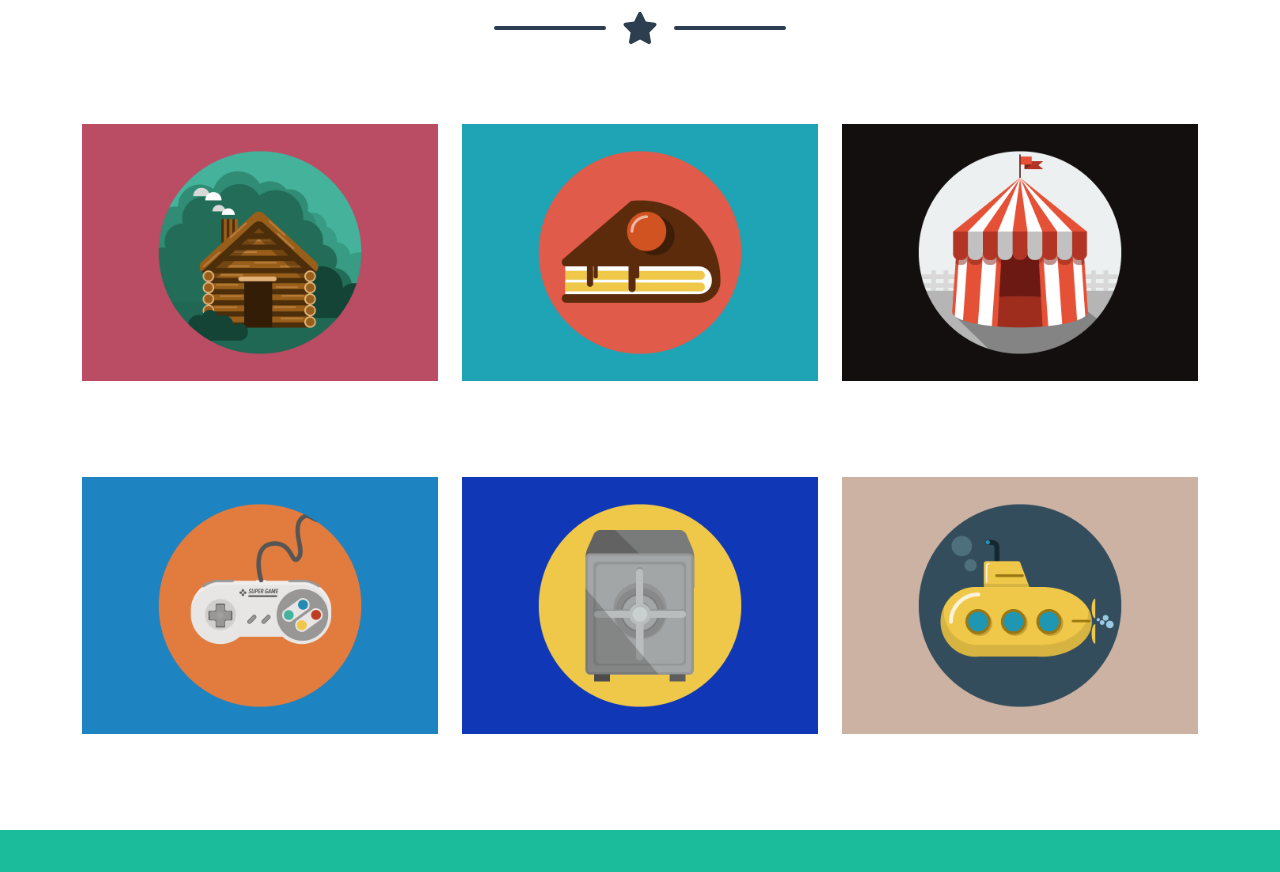
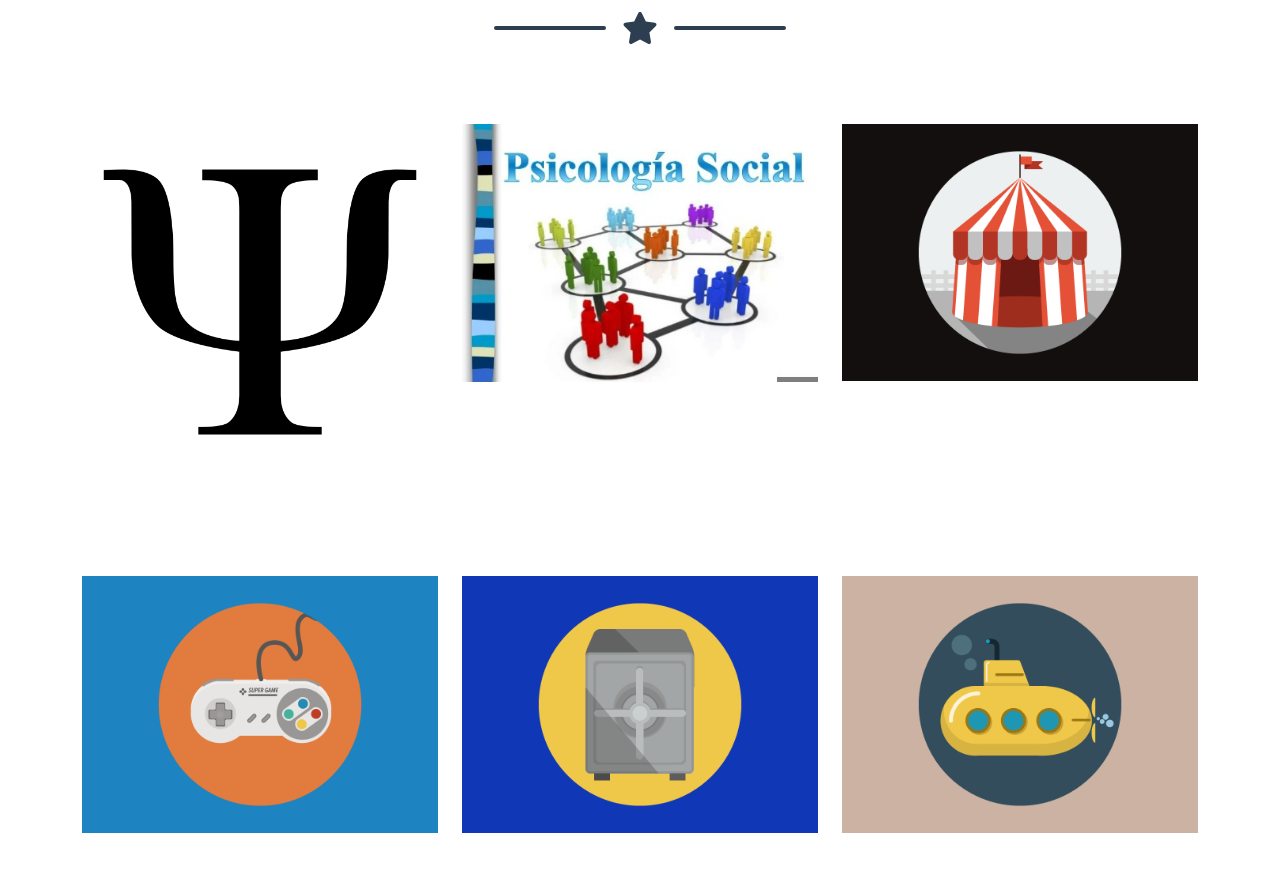
Before and after one commit to CesarSR21/Moodlese, a plain HTML site: page index.html in a window 1280 px wide. Shown: the part 920-1792 px from the top of the page. Drawn offline with nearby package versions, Linux system fonts and the light colour scheme.

Commit message:
Update index.html

```diff
--- a/index.html
+++ b/index.html
@@ -70,7 +70,7 @@
                             <div class="portfolio-item-caption d-flex align-items-center justify-content-center h-100 w-100">
                                 <div class="portfolio-item-caption-content text-center text-white"><i class="fas fa-plus fa-3x"></i></div>
                             </div>
-                            <img class="img-fluid" src="assets/img/portfolio/cabin.png" alt="..." />
+                            <img class="img-fluid" src="assets/img/portfolio/Psi1.png" alt="..." />
                         </div>
                     </div>
                     <!-- Psicología Item 2-->
@@ -79,7 +79,7 @@
                             <div class="portfolio-item-caption d-flex align-items-center justify-content-center h-100 w-100">
                                 <div class="portfolio-item-caption-content text-center text-white"><i class="fas fa-plus fa-3x"></i></div>
                             </div>
-                            <img class="img-fluid" src="assets/img/portfolio/cake.png" alt="..." />
+                            <img class="img-fluid" src="assets/img/portfolio/Psi2.jpeg" alt="..." />
                         </div>
                     </div>
                     <!-- Posicología Item 3-->
```
